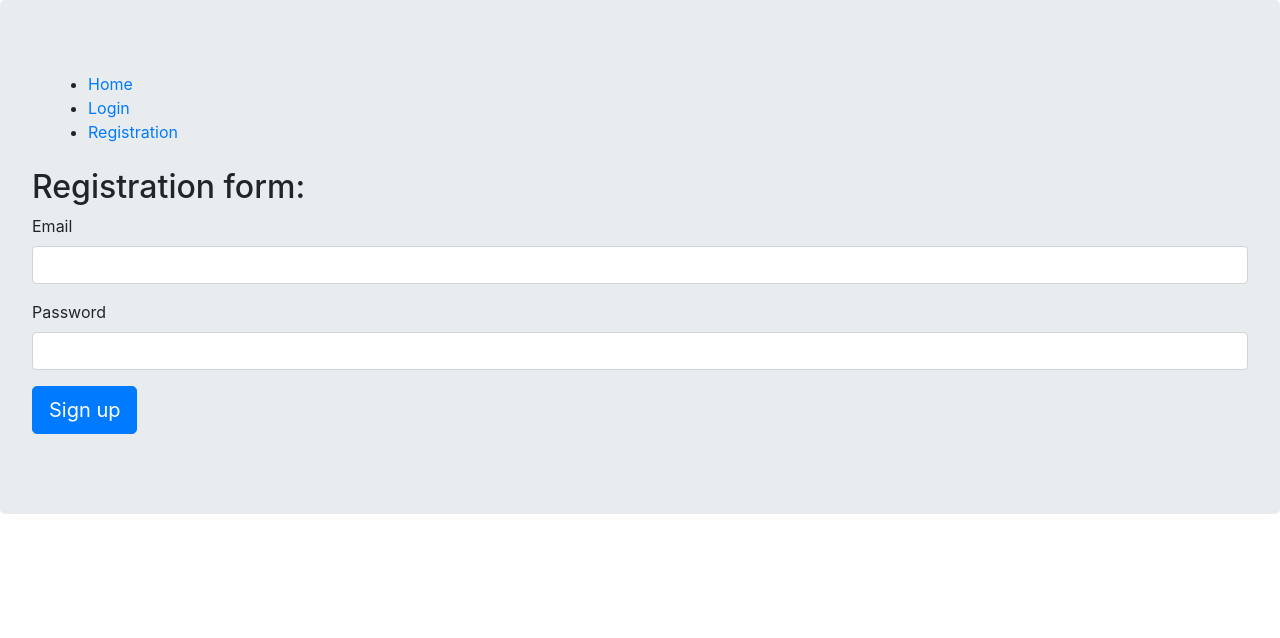
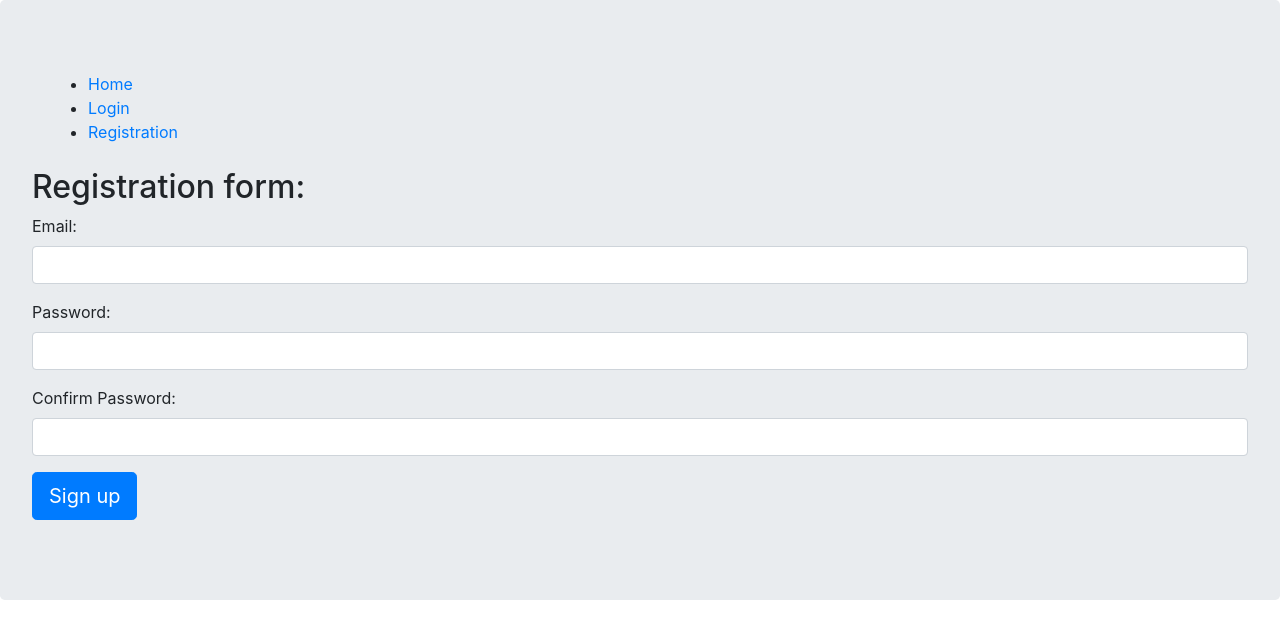
Before and after one commit to kokovych/react_auth_app, a React app: page /registration in a window 1280 px wide. Shown: the top 638 px of the page. Built offline with nearby package versions, Linux system fonts and the light colour scheme.

Commit message:
validation on signp: client validation

```diff
--- a/package.json
+++ b/package.json
@@ -28,6 +28,7 @@
     "bootstrap": "^4.3.1",
     "classnames": "^2.2.6",
     "jquery": "^3.4.1",
+    "lodash": "^4.17.11",
     "popper.js": "^1.15.0",
     "postcss-loader": "^3.0.0",
     "precss": "^4.0.0",
@@ -38,6 +39,7 @@
     "react-router-dom": "^5.0.0",
     "redux": "^4.0.1",
     "redux-thunk": "^2.3.0",
-    "sass-loader": "^7.1.0"
+    "sass-loader": "^7.1.0",
+    "validator": "^11.0.0"
   }
 }
--- a/src/components/Register.js
+++ b/src/components/Register.js
@@ -2,7 +2,7 @@ import React, { Component } from "react";
 import SignUpForm from './SignUpForm';
 import { connect } from 'react-redux';
 import PropTypes from 'prop-types';
-import { userSignupRequest } from '../actions/signUpAcrion';
+import { userSignupRequest } from '../actions/signUpAction';
 
 
 class RegisterPage extends Component {
--- a/src/components/SignUpForm.js
+++ b/src/components/SignUpForm.js
@@ -1,6 +1,9 @@
 import React, { Component } from "react";
 import PropTypes from 'prop-types';
 import classnames from 'classnames';
+import validateInput from '../validations/signup';
+
+
 
 class SignUpForm extends Component{
 
@@ -9,12 +12,23 @@ class SignUpForm extends Component{
         this.state = {
             email: '',
             password: '',
+            passwordConfirm: '',
             errors: {},
             isLoading: false
         };
 
         this.onChange = this.onChange.bind(this);
         this.onSubmit = this.onSubmit.bind(this);
+    }
+
+    isValid() {
+        const { errors, isValid } = validateInput(this.state);
+
+        if (!isValid) {
+            this.setState({ errors });
+        }
+
+        return isValid;
     }
 
 
@@ -24,6 +38,7 @@ class SignUpForm extends Component{
 
     onSubmit(e) {
         e.preventDefault();
+        if (this.isValid()) {
             this.setState({ errors: {}, isLoading: true });
             console.log('this.state');
             console.log(this.state);
@@ -31,6 +46,7 @@ class SignUpForm extends Component{
                 (data) => {
                     console.log("SUCCES");
                     console.log(data);
+                    this.setState({ errors: {}, isLoading: false })
                 },
                 ( data ) => {
                     console.log("ERROR");
@@ -40,6 +56,7 @@ class SignUpForm extends Component{
                 },
             );
         }
+    }
 
     render (){
         const { errors } = this.state;
@@ -47,7 +64,7 @@ class SignUpForm extends Component{
             <form onSubmit={this.onSubmit}>
                 <h2 className="">Registration form:</h2>
                 <div className={classnames("form-group", { 'has-danger': errors.email })}>
-                    <label className="control-label">Email</label>
+                    <label className="control-label">Email:</label>
                     <input
                         value={this.state.email}
                         onChange={this.onChange}
@@ -59,7 +76,7 @@ class SignUpForm extends Component{
                 </div>
 
                 <div className={classnames("form-group", { 'has-danger': errors.password })}>
-                    <label className="control-label">Password</label>
+                    <label className="control-label">Password:</label>
                     <input
                         value={this.state.password}
                         onChange={this.onChange}
@@ -68,6 +85,18 @@ class SignUpForm extends Component{
                         className="form-control"
                     />
                     {errors.password && <span className="help-block ">{errors.password}</span>}
+                </div>
+
+                <div className={classnames("form-group", { 'has-danger': errors.passwordConfirm })}>
+                    <label className="control-label">Confirm Password:</label>
+                    <input
+                        value={this.state.passwordConfirm}
+                        onChange={this.onChange}
+                        type="password"
+                        name="passwordConfirm"
+                        className="form-control"
+                    />
+                    {errors.passwordConfirm && <span className="help-block ">{errors.passwordConfirm}</span>}
                 </div>
 
                 <div className="form-group">
--- /dev/null
+++ b/src/validations/signup.js
@@ -0,0 +1,27 @@
+import Validator from 'validator';
+import isEmpty from 'lodash/isEmpty';
+
+export default function validateInput(data) {
+    let errors = {};
+
+    if (Validator.isEmpty(data.email)) {
+        errors.email = 'This field is required';
+    }
+    if (!Validator.isEmail(data.email)) {
+        errors.email = 'Email is invalid';
+    }
+    if (Validator.isEmpty(data.password)) {
+        errors.password = 'This field is required';
+    }
+    if (Validator.isEmpty(data.passwordConfirm)) {
+        errors.passwordConfirm = 'This field is required';
+    }
+    if (!Validator.equals(data.password, data.passwordConfirm)) {
+        errors.passwordConfirm = 'Passwords must match';
+    }
+
+    return {
+        errors,
+        isValid: isEmpty(errors)
+    }
+}
```
Also changed, not shown: src/actions/signUpAction.js (renamed from src/actions/signUpAcrion.js). Lines whose indentation alone changed are shown as unchanged.
